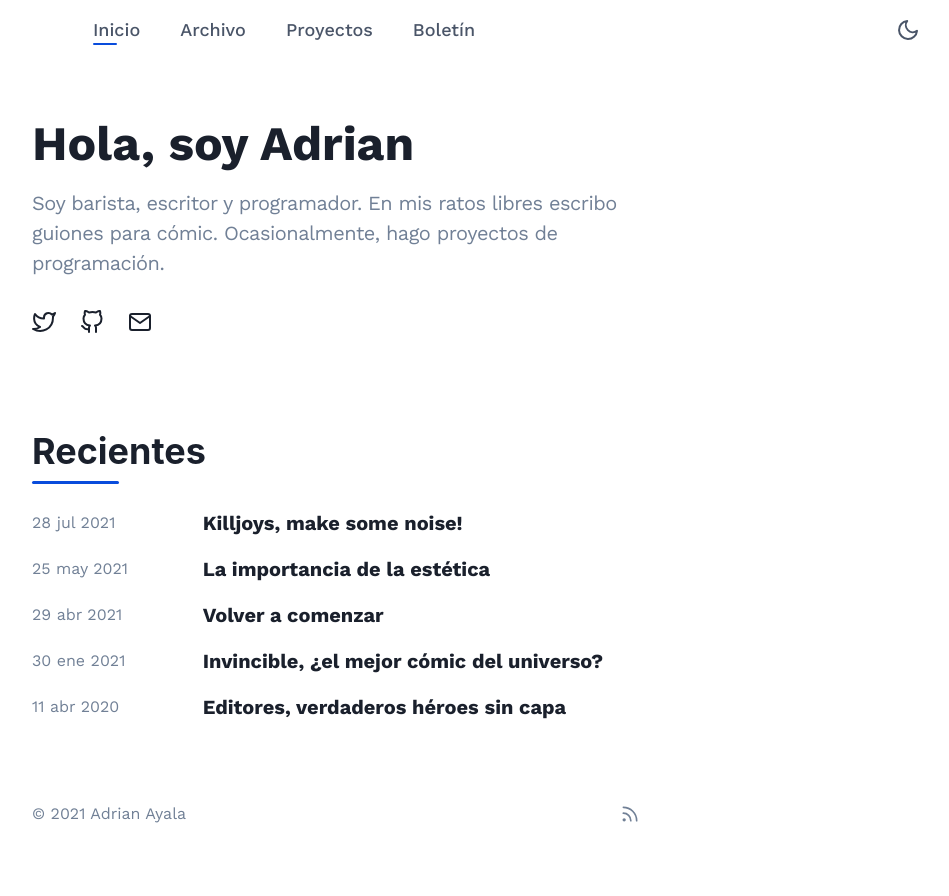
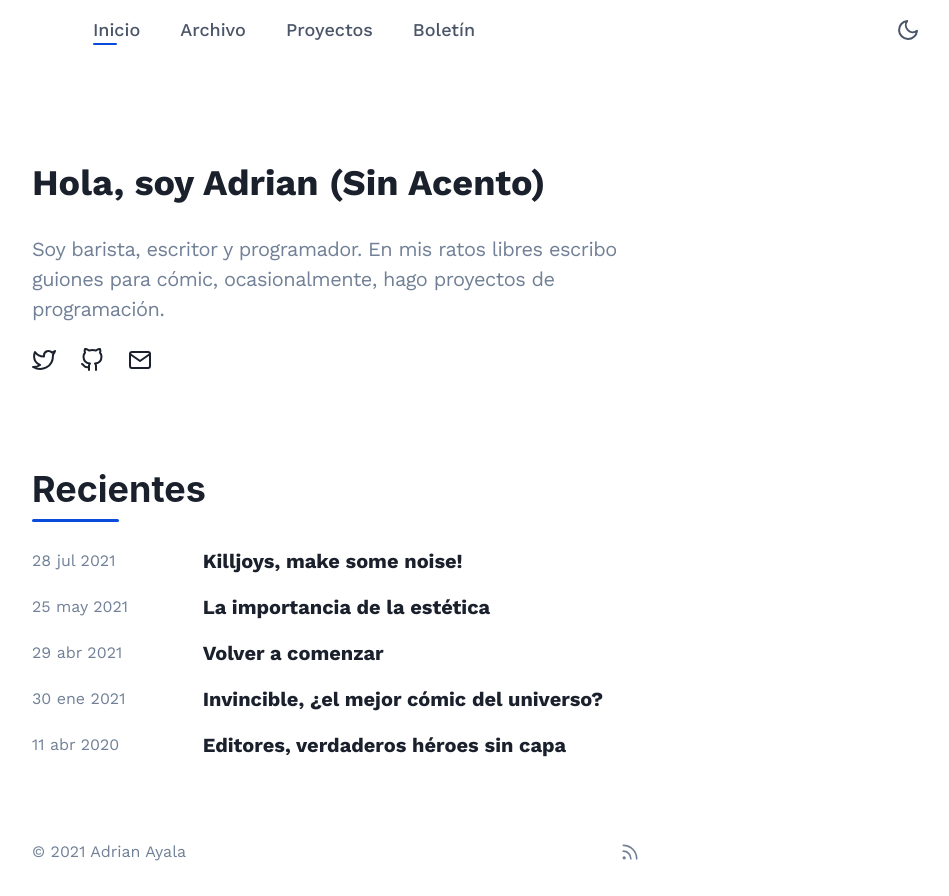
Before and after one commit to adrrian17/v2, a Next.js app: page / in a window 1280 px wide. Shown: the whole page, without its empty margins (304-1253 px from the left). Before the commit the page ends 858 px from the top, so only its background shows below. Built offline with nearby package versions, Linux system fonts and the light colour scheme.

Commit message:
Add more changes and improvements for the intro

```diff
--- a/src/components/general/Intro.jsx
+++ b/src/components/general/Intro.jsx
@@ -13,18 +13,16 @@ export default function Intro() {
     <Container
       maxW={'container.sm'}
       mx={'auto'}
-      mt={{ base: 0, md: 12 }}
-      mb={24}
+      mt={{ base: 0, md: 24 }}
+      mb={{ base: 16, md: 24 }}
     >
-      <Stack align={'center'} direction={{ base: 'column', md: 'row' }}>
-        <Stack flex={2} direction={'column'} pt={{ base: 12, md: 0 }}>
-          <Stack direction={'row'}>
+      <Stack direction={'row'} my={6}>
         <Text
-              color={useColorModeValue('gray.800', 'white')}
-              fontWeight={600}
-              fontSize={'5xl'}
+          color={useColorModeValue('gray.800', 'whiteAlpha.900')}
+          fontWeight={700}
+          fontSize={'4xl'}
         >
-              Hola, soy Adrian
+          Hola, soy Adrian (Sin Acento)
         </Text>
       </Stack>
       <Text
@@ -32,8 +30,8 @@ export default function Intro() {
         color={useColorModeValue('gray.500', 'gray.400')}
         fontSize={'xl'}
       >
-            Soy barista, escritor y programador. En mis ratos libres escribo
-            guiones para cómic. Ocasionalmente, hago proyectos de programación.
+        Soy barista, escritor y programador. En mis ratos libres escribo guiones
+        para cómic, ocasionalmente, hago proyectos de programación.
       </Text>
       <Stack pt={6} direction={'row'} spacing={6}>
         <Link
@@ -57,8 +55,6 @@ export default function Intro() {
           <FiMail size={24} />
         </Link>
       </Stack>
-        </Stack>
-      </Stack>
     </Container>
   );
 }
```
Lines whose indentation alone changed are shown as unchanged.
